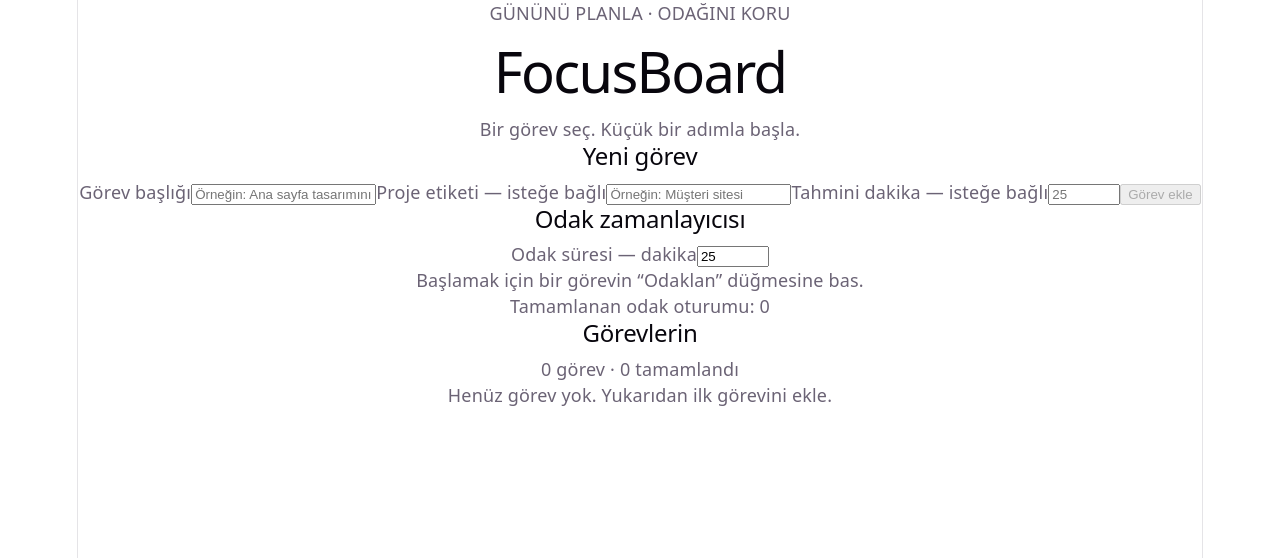
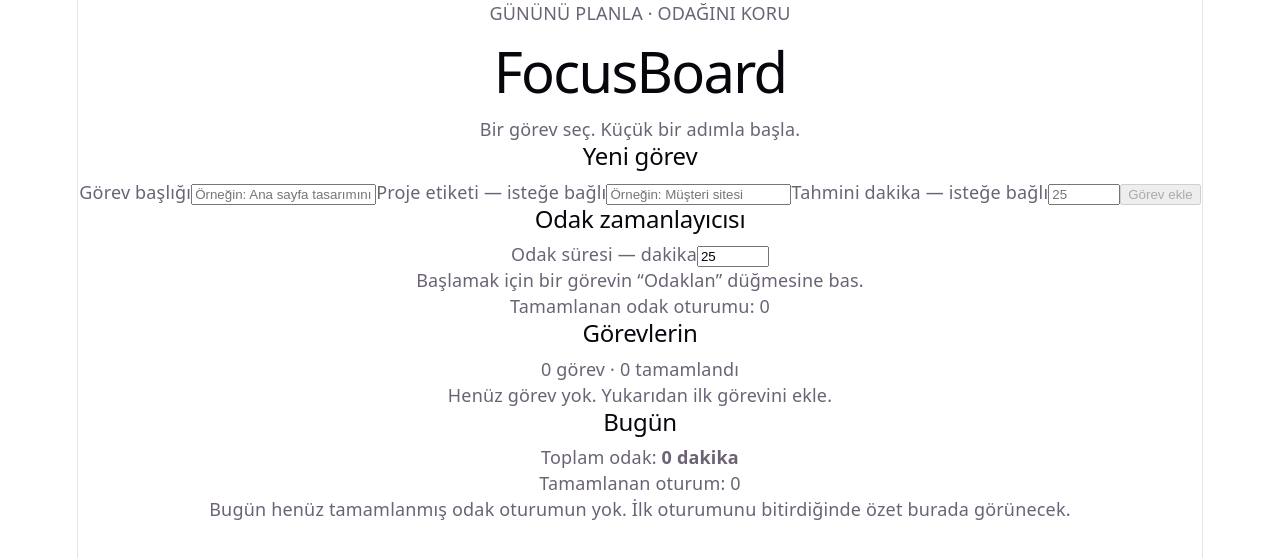
Before and after one commit to erenmeray2005-ship-it/focusboard, a React (Vite) app: page / in a window 1280 px wide. Shown: the top 558 px of the page. Built offline with nearby package versions, Linux system fonts and the light colour scheme.

Commit message:
feat: add daily focus summary grouped by task

```diff
--- a/src/App.jsx
+++ b/src/App.jsx
@@ -1,5 +1,6 @@
 import { useEffect, useState } from 'react'
 import useFocusTimer from './useFocusTimer'
+import TodaySummary from './TodaySummary'
 
 function App() {
   const [tasks, setTasks] = useState(() => {
@@ -108,6 +109,7 @@ useEffect(() => {
 
   return (
     <main>
+
       {storageError && <p role="alert">{storageError}</p>}
       <header>
         <p>GÜNÜNÜ PLANLA · ODAĞINI KORU</p>
@@ -273,7 +275,8 @@ useEffect(() => {
             ))}
           </ul>
         )}
-      </section>
+            </section>
+      <TodaySummary sessions={focus.sessions} />
     </main>
   )
 }
--- /dev/null
+++ b/src/TodaySummary.jsx
@@ -0,0 +1,58 @@
+export default function TodaySummary({ sessions }) {
+  const today = new Date().toDateString()
+
+  const todaySessions = sessions.filter(
+    (session) =>
+      new Date(session.finishedAt).toDateString() === today,
+  )
+
+  const totalMs = todaySessions.reduce(
+    (total, session) => total + session.durationMs,
+    0,
+  )
+
+  const byTask = new Map()
+
+  for (const session of todaySessions) {
+    const existing = byTask.get(session.taskId)
+
+    byTask.set(session.taskId, {
+      title: session.taskTitle,
+      durationMs: (existing?.durationMs ?? 0) + session.durationMs,
+    })
+  }
+
+  function minutes(durationMs) {
+    return (durationMs / 60000).toLocaleString('tr-TR', {
+      maximumFractionDigits: 1,
+    })
+  }
+
+  return (
+    <section aria-labelledby="today-heading">
+      <h2 id="today-heading">Bugün</h2>
+
+      <p>
+        Toplam odak: <strong>{minutes(totalMs)} dakika</strong>
+      </p>
+      <p>Tamamlanan oturum: {todaySessions.length}</p>
+
+      {todaySessions.length === 0 ? (
+        <p>
+          Bugün henüz tamamlanmış odak oturumun yok.
+          İlk oturumunu bitirdiğinde özet burada görünecek.
+        </p>
+      ) : (
+        <ul>
+          {[...byTask.entries()].map(([taskId, task]) => (
+            <li key={taskId}>
+              <strong>{task.title}</strong>
+              {' — '}
+              {minutes(task.durationMs)} dakika
+            </li>
+          ))}
+        </ul>
+      )}
+    </section>
+  )
+}
```
